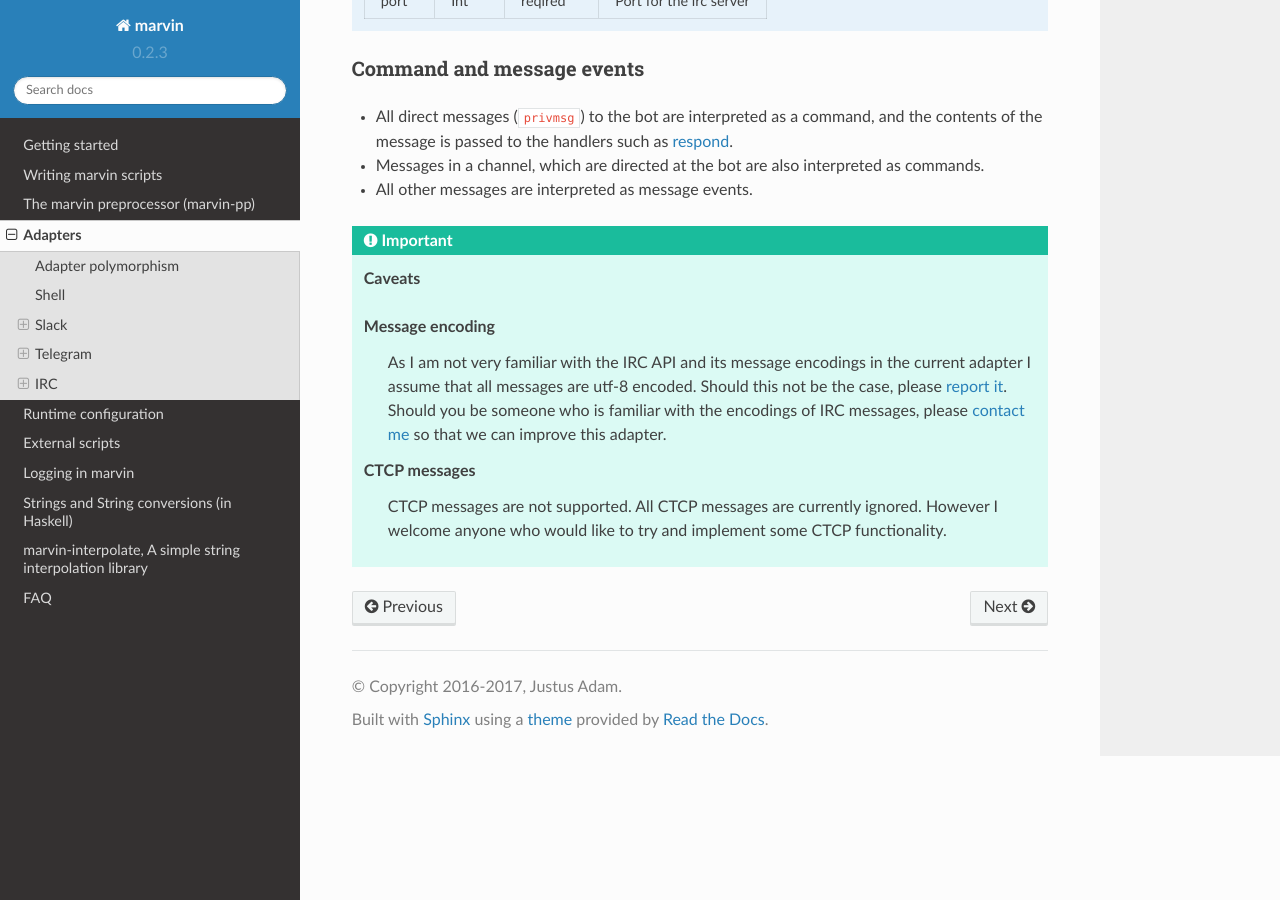
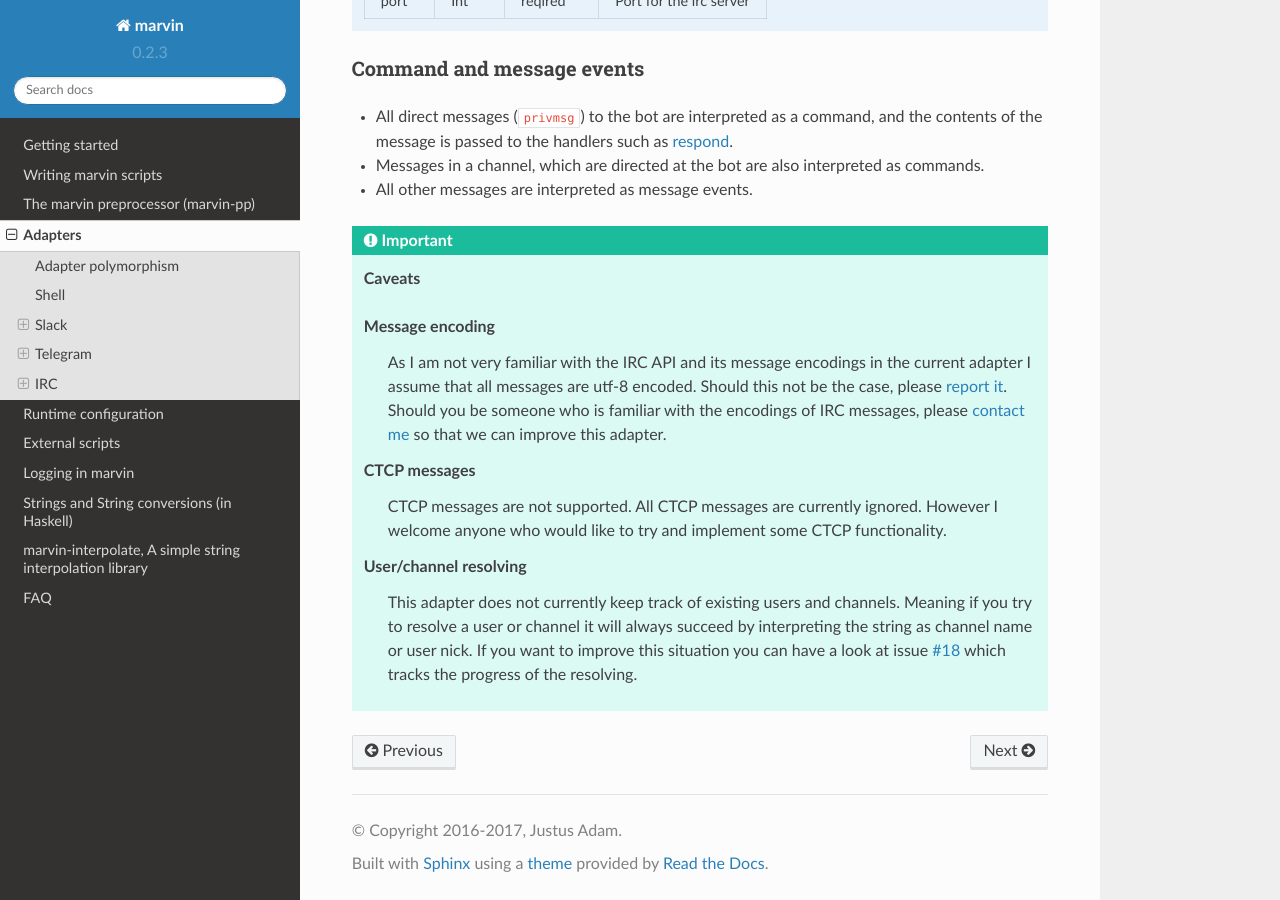
Before and after one commit to JustusAdam/marvin-docs, a Sphinx documentation site: the page built from source/adapters.rst, in a window 1280 px wide and 900 px high, scrolled down 4824 px. Built offline with Sphinx 7.4.7 and the Read the Docs theme 2.0.0, drawn with Linux system fonts in a browser that asks for light colours.

Commit message:
Added caveat about resolving to irc adapter

```diff
--- a/source/adapters.rst
+++ b/source/adapters.rst
@@ -258,3 +258,8 @@ Command and message events
         CTCP messages are not supported.
         All CTCP messages are currently ignored.
         However I welcome anyone who would like to try and implement some CTCP functionality.
+
+    User/channel resolving
+        This adapter does not currently keep track of existing users and channels.
+        Meaning if you try to resolve a user or channel it will always succeed by interpreting the string as channel name or user nick.
+        If you want to improve this situation you can have a look at issue `#18 <https://github.com/JustusAdam/marvin/issues/18>`__ which tracks the progress of the resolving.
```
